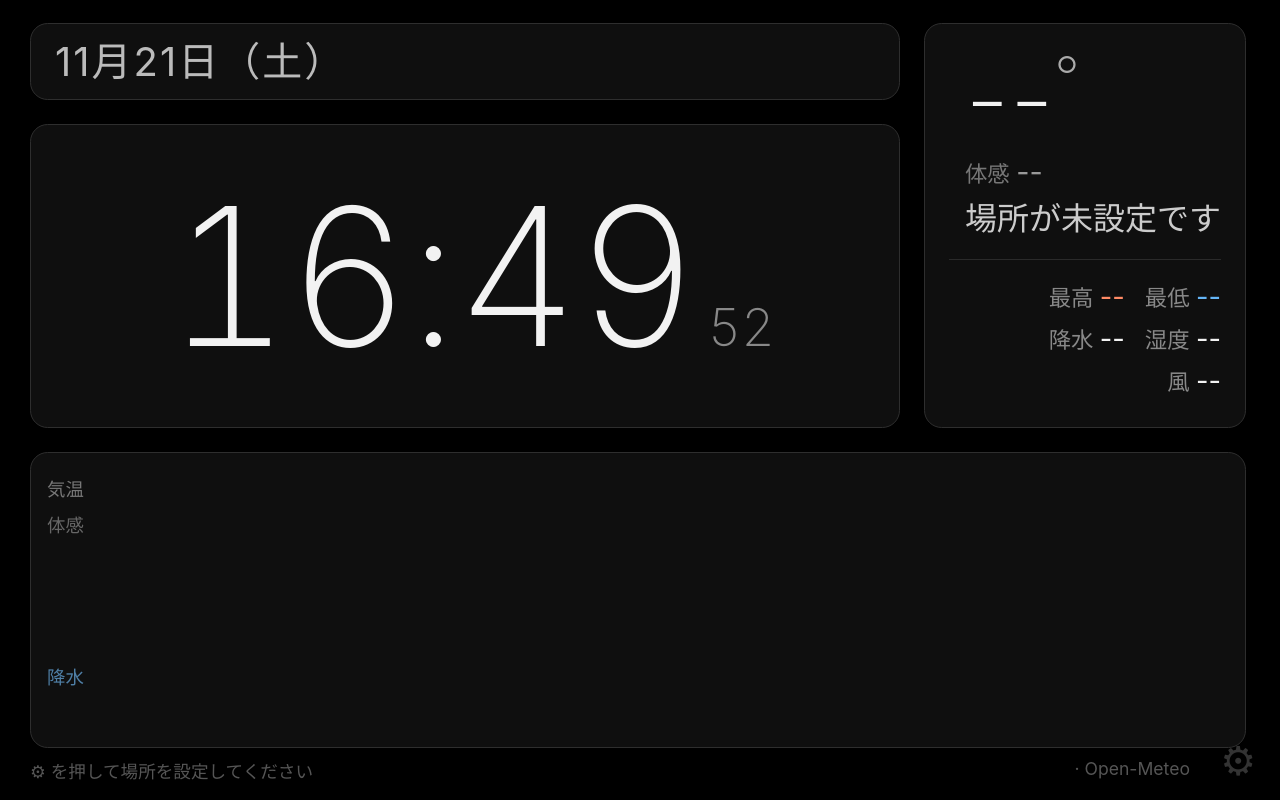
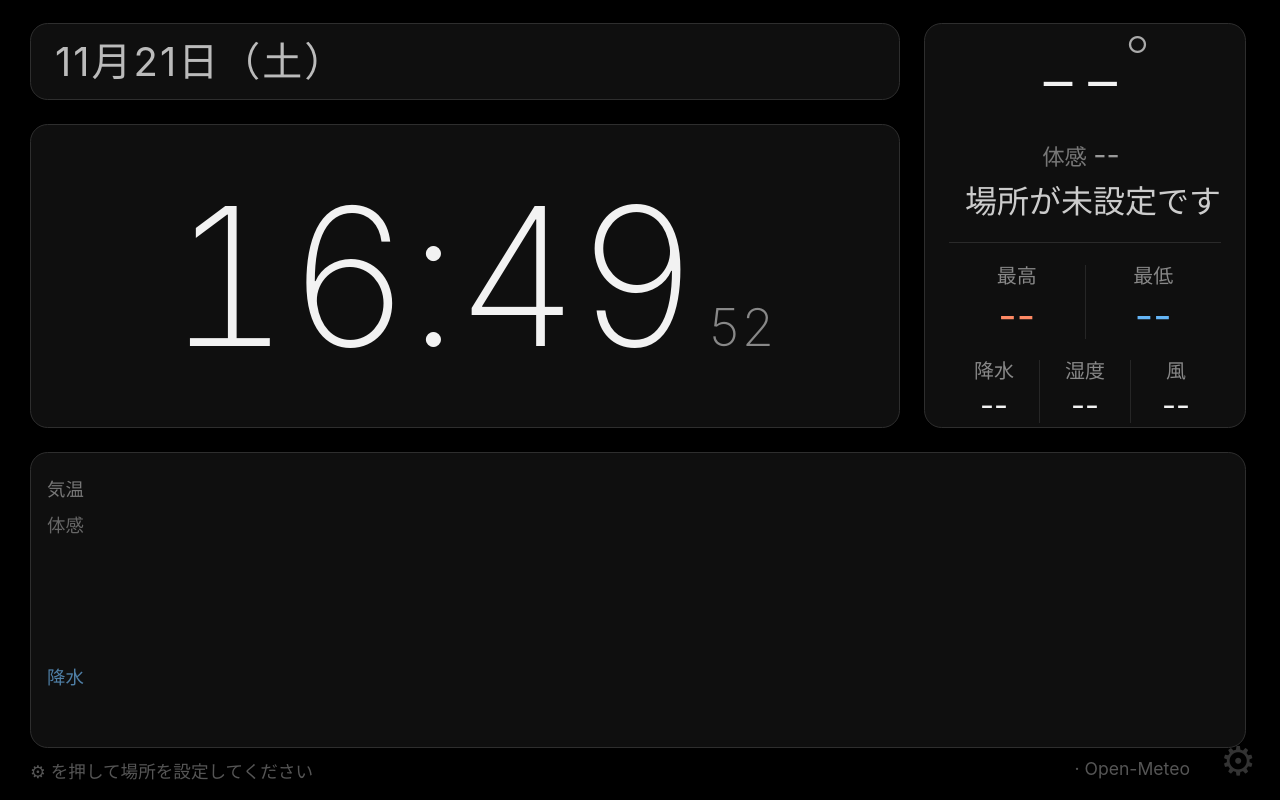
Before and after one commit to asaka6/hang, a website: page docs/clock/index.html in a window 1280 px wide. Drawn offline with Linux system fonts and the light colour scheme.

Commit message:
Desk clock: evenly spaced stats grid, centered feels-like
Co-Authored-By: Claude Opus 5.5 <noreply@anthropic.com>
Claude-Session: https://claude.ai/code/session_01M2ejQPGDifMfbJWsMEDf3c

```diff
--- a/docs/clock/clock.css
+++ b/docs/clock/clock.css
@@ -69,15 +69,16 @@ html, body {
   -webkit-justify-content: flex-end; justify-content: flex-end;
   -webkit-flex-wrap: nowrap; flex-wrap: nowrap;
 }
-#now-main { text-align: left; }
+#now-main { text-align: center; }
 #now-icon { font-size: 10vmin; line-height: 1; margin-right: 2vmin; }
 #now-temp { font-size: 12.5vmin; font-weight: 200; line-height: 1; white-space: nowrap; }
 #now-temp .unit { font-size: 7vmin; vertical-align: top; color: #aaa; }
-#now-feel { font-size: 3.6vmin; margin-top: 0.6vmin; white-space: nowrap; color: #999; }
+#now-feel { font-size: 3.6vmin; margin-top: 1vmin; padding-right: 3vmin; /* °の分だけ数字の中心に寄せる */ white-space: nowrap; color: #999; }
 #now-feel .k { font-size: 2.8vmin; color: #777; margin-right: 0.8vmin; }
 #now-label { font-size: 4vmin; color: #ccc; margin-top: 0.5vmin; white-space: nowrap; }
 #now-wrap {
-  text-align: right;
+  text-align: center;
+  min-width: 40vmin;
   -webkit-flex: 0 0 auto; flex: 0 0 auto;
   margin-left: 3vmin;
   padding: 2vmin 3vmin;
@@ -85,8 +86,21 @@ html, body {
   -webkit-flex-direction: column; flex-direction: column;
   -webkit-justify-content: center; justify-content: center;
 }
-#now-sub { font-size: 3.4vmin; margin-top: 2.5vmin; padding-top: 2vmin; border-top: 1px solid #2a2a2a; line-height: 1.55; }
-#now-sub .k { color: #888; font-size: 2.8vmin; margin: 0 0.8vmin 0 2.5vmin; }
+#now-sub { margin-top: 2.5vmin; padding-top: 1vmin; border-top: 1px solid #2a2a2a; }
+.srow {
+  display: -webkit-flex; display: flex;
+  margin-top: 1.8vmin;
+}
+.stat {
+  -webkit-flex: 1 1 0; flex: 1 1 0;
+  text-align: center;
+  line-height: 1.15;
+}
+.stat + .stat { border-left: 1px solid #262626; }
+.stat .k { color: #888; font-size: 2.5vmin; margin-bottom: 0.6vmin; }
+.stat .v { font-size: 3.8vmin; white-space: nowrap; }
+.srow.big .v { font-size: 5vmin; }
+.srow + .srow { margin-top: 2.6vmin; }
 .hot { color: #ff8a65; }
 .cold { color: #64b5f6; }
 
@@ -164,7 +178,10 @@ body.night #hm { color: #ffcc80; }
   #now-wrap { text-align: center; margin: 0; }
   #now-icon { font-size: 12vmin; }
   #now-temp { font-size: 13vmin; }
-  #now-sub { margin-top: 1.5vmin; padding-top: 1.5vmin; }
+  #now-sub { margin-top: 1.5vmin; padding-top: 0.5vmin; display: -webkit-flex; display: flex; }
+  .srow { margin-top: 1.5vmin; -webkit-flex: 2 1 0; flex: 2 1 0; }
+  .srow + .srow { margin-top: 1.5vmin; -webkit-flex: 3 1 0; flex: 3 1 0; border-left: 1px solid #262626; }
+  .srow.big .v { font-size: 3.8vmin; }
 }
 
 /* ---- 設定 ---- */
--- a/docs/clock/index.html
+++ b/docs/clock/index.html
@@ -30,9 +30,15 @@
         </div>
       </div>
       <div id="now-sub">
-        <div><span class="k">最高</span><span id="t-max" class="hot">--</span><span class="k">最低</span><span id="t-min" class="cold">--</span></div>
-        <div><span class="k">降水</span><span id="t-pop">--</span><span class="k">湿度</span><span id="t-hum">--</span></div>
-        <div><span class="k">風</span><span id="t-wind">--</span></div>
+        <div class="srow big">
+          <div class="stat"><div class="k">最高</div><div id="t-max" class="v hot">--</div></div>
+          <div class="stat"><div class="k">最低</div><div id="t-min" class="v cold">--</div></div>
+        </div>
+        <div class="srow">
+          <div class="stat"><div class="k">降水</div><div id="t-pop" class="v">--</div></div>
+          <div class="stat"><div class="k">湿度</div><div id="t-hum" class="v">--</div></div>
+          <div class="stat"><div class="k">風</div><div id="t-wind" class="v">--</div></div>
+        </div>
       </div>
     </div>
   </div>
--- a/docs/clock/sw.js
+++ b/docs/clock/sw.js
@@ -1,5 +1,5 @@
 // 置き時計をオフラインでも開けるようにするサービスワーカー（天気の通信はキャッシュしない）
-var CACHE = 'okidokei-v8';
+var CACHE = 'okidokei-v9';
 var FILES = ['./', 'index.html', 'clock.css', 'clock-logic.js', 'clock.js', 'manifest.webmanifest', 'icon-180.png', 'icon-192.png', 'icon-512.png'];
 
 self.addEventListener('install', function (e) {
```
